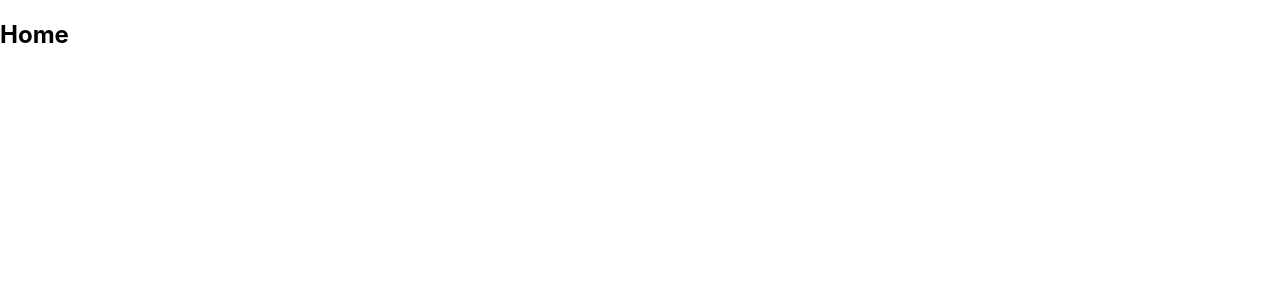
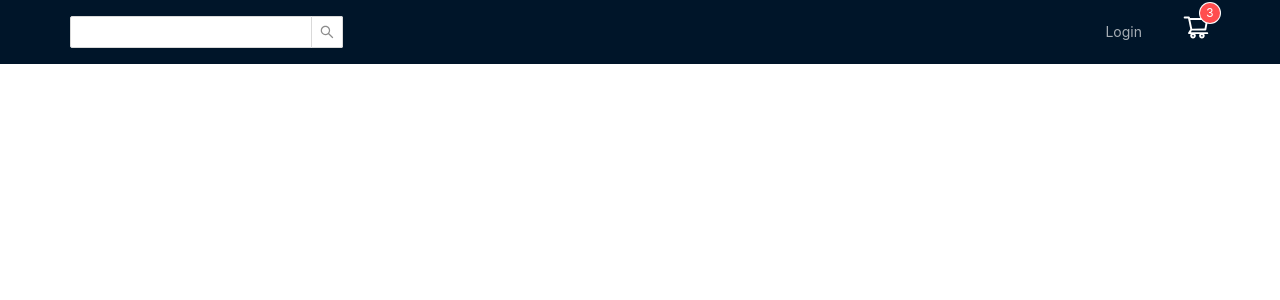
Before and after one commit to RahulFernando/shopping-cart, a React (Create React App) app: page / in a window 1280 px wide. Shown: the top 300 px of the page. Built offline with nearby package versions, Linux system fonts and the light colour scheme.

Commit message:
feat: layout

```diff
--- a/src/App.css
+++ b/src/App.css
@@ -1,4 +1,4 @@
-.App {
+/* .App {
   text-align: center;
 }
 
@@ -35,4 +35,4 @@
   to {
     transform: rotate(360deg);
   }
-}
+} */
--- a/src/App.tsx
+++ b/src/App.tsx
@@ -1,4 +1,4 @@
-import './App.css';
+import 'antd/dist/antd.css'
 import AppRoutes from './routes';
 
 function App() {
--- /dev/null
+++ b/src/components/header/container.tsx
@@ -0,0 +1,32 @@
+import React from 'react';
+import { Layout, Menu, Input, Badge } from 'antd';
+import { ShoppingCartOutlined } from '@ant-design/icons';
+
+// style
+import './style.css';
+
+const { Header } = Layout;
+const { Search } = Input;
+
+const Container = () => {
+  return (
+    <Header>
+      <div className="logo" />
+      <Menu theme="dark" mode="horizontal" defaultSelectedKeys={['2']}>
+        <Menu.Item className="search-item">
+          <Search className="header-search" />
+        </Menu.Item>
+        <Menu.Item style={{ marginLeft: 'auto' }}>Login</Menu.Item>
+        <Menu.Item>
+          <Badge count={3}>
+            <ShoppingCartOutlined
+              style={{ fontSize: '28px', color: 'white' }}
+            />
+          </Badge>
+        </Menu.Item>
+      </Menu>
+    </Header>
+  );
+};
+
+export default Container;
--- /dev/null
+++ b/src/components/header/index.ts
@@ -0,0 +1,3 @@
+import Container from './container';
+
+export default Container;
--- /dev/null
+++ b/src/components/header/style.css
@@ -0,0 +1,15 @@
+.header-search {
+  padding-top: 1rem;
+}
+
+.ant-menu-dark.ant-menu-horizontal > .ant-menu-item:hover {
+  background-color: transparent;
+}
+
+.ant-menu.ant-menu-dark .ant-menu-item-selected {
+  background-color: transparent;
+}
+
+.ant-menu-dark .ant-menu-item-selected .anticon {
+  color: rgb(22, 22, 22);
+}
--- /dev/null
+++ b/src/components/modal/index.ts
@@ -0,0 +1,3 @@
+import Container from './container';
+
+export default Container;
--- /dev/null
+++ b/src/layouts/index.tsx
@@ -0,0 +1,23 @@
+import React from 'react';
+import { Layout } from 'antd';
+
+// components
+import AppHeader from '../components/header';
+// import Modal from '../components/modal';
+
+const { Content } = Layout;
+
+interface Props {
+  children: React.ReactNode;
+}
+
+const AppLayout: React.FC<Props> = ({ children }) => {
+  return (
+    <Layout className="layout">
+      <AppHeader />
+      <Content></Content>
+    </Layout>
+  );
+};
+
+export default AppLayout;
--- a/src/routes/index.tsx
+++ b/src/routes/index.tsx
@@ -5,10 +5,12 @@ import routes from './routes';
 
 // components
 import Loading from '../components/loading';
+import Layout from '../layouts';
 
 const AppRoutes: React.FC = () => {
   return (
     <BrowserRouter>
+      <Layout>
         <Suspense fallback={<Loading />}>
           <Switch>
             {routes.map(
@@ -17,6 +19,7 @@ const AppRoutes: React.FC = () => {
             )}
           </Switch>
         </Suspense>
+      </Layout>
     </BrowserRouter>
   );
 };
```
Also changed, not shown: package.json (+6 -3 lines), src/components/modal/container.tsx (added, +8 -0 lines), 1 other file (tests, documents, lock files or other folders). Lines whose indentation alone changed are shown as unchanged.
